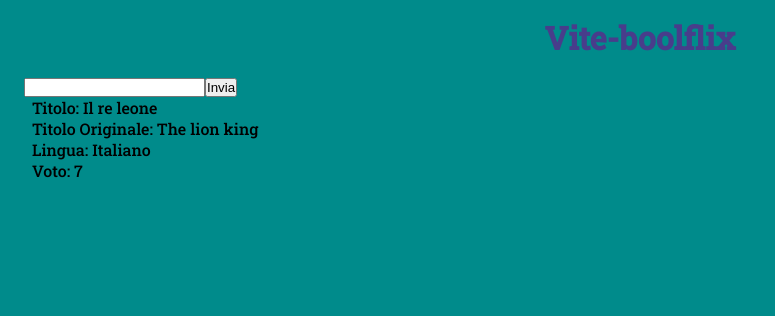
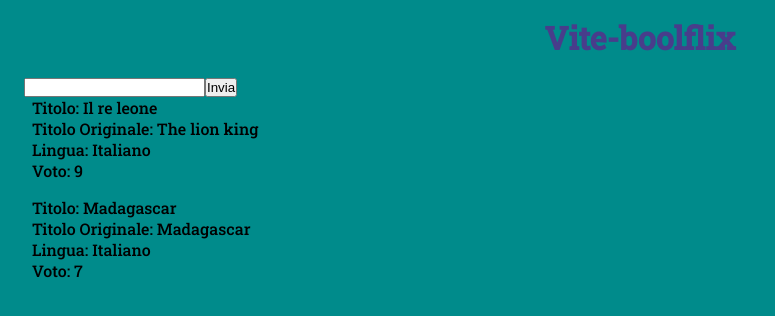
Before and after one commit to Luca-Rubino/vite-boolflix, a Vue app: page / in a window 1280 px wide. Shown: the top 316 px of the page, without its empty margins (0-775 px from the left). Built offline with nearby package versions, Linux system fonts and the light colour scheme.

Commit message:
Realizzare componente AppMain

```diff
--- a/src/App.vue
+++ b/src/App.vue
@@ -1,64 +1,14 @@
 <script setup>
 
 import AppHeader from './components/AppHeader.vue';
-
-</script>
-
-<script>
-
-export default {
-  // Properties returned from data() become reactive state
-  // and will be exposed on `this`.
-  data() {
-    return {
-      films: [
-        {
-          titolo: 'Il re leone',
-          titoloOriginale: 'The lion king',
-          lingua: 'Italiano',
-          voto: '7.5326871',
-        }
-      ],
-      index: 0,
-    }
-  },
-
-  // Methods are functions that mutate state and trigger updates.
-  // They can be bound as event handlers in templates.
-  methods: {
-
-  },
-
-  // Lifecycle hooks are called at different stages
-  // of a component's lifecycle.
-  // This function will be called when the component is mounted.
-  mounted() {
-    console.log(this.films.titolo)
-  }
-}
+import AppMain from './components/AppMain.vue';
 
 </script>
 
 <template>
 
   <AppHeader/>
-  <main>
-
-    <section>
-      <input type="text" name="searchbar" id="searchbar">
-      <button>Invia</button>
-    </section>
-
-    <div>
-      <ul v-if="films" >
-        <li>Titolo: {{ films[index].titolo }}</li>
-        <li>Titolo Originale: {{ films[index].titoloOriginale }}</li>
-        <li>Lingua: {{ films[index].lingua }}</li>
-        <li>Voto: {{ parseInt(Number(films[index].voto)) }}</li>
-      </ul>
-    </div>
-
-  </main>
+  <AppMain/>
 
 </template>
 
@@ -66,16 +16,4 @@ export default {
 @use './styles/general.scss';
 @use './styles/partials/mixin';
 @use './styles/partials/variants';
-
-section{
-  margin-left: 1.5rem;
-}
-
-ul{
-  margin-left: 2rem;
-
-  li{
-    list-style: none
-  }
-}
 </style>
--- /dev/null
+++ b/src/components/AppMain.vue
@@ -0,0 +1,79 @@
+<script>
+
+export default {
+  // Properties returned from data() become reactive state
+  // and will be exposed on `this`.
+  data() {
+    return {
+      films: [
+        {
+          titolo: 'Il re leone',
+          titoloOriginale: 'The lion king',
+          lingua: 'Italiano',
+          voto: '9.5326871',
+        },
+        {
+          titolo: 'Madagascar',
+          titoloOriginale: 'Madagascar',
+          lingua: 'Italiano',
+          voto: '7.824871',
+        },
+      ],
+      index: 0,
+    }
+  },
+
+  // Methods are functions that mutate state and trigger updates.
+  // They can be bound as event handlers in templates.
+  methods: {
+
+  },
+
+  // Lifecycle hooks are called at different stages
+  // of a component's lifecycle.
+  // This function will be called when the component is mounted.
+  mounted() {
+    console.log(this.films.titolo)
+  }
+}
+
+</script>
+
+<template>
+
+  <main>
+
+    <section>
+      <input type="text" name="searchbar" id="searchbar">
+      <button>Invia</button>
+    </section>
+
+    <div>
+      <ul v-for="(films, index) in films" :key="index" v-show="films">
+        <li>Titolo: {{ films.titolo }}</li>
+        <li>Titolo Originale: {{ films.titoloOriginale }}</li>
+        <li>Lingua: {{ films.lingua }}</li>
+        <li>Voto: {{ parseInt(Number(films.voto)) }}</li>
+      </ul>
+    </div>
+
+  </main>
+
+</template>
+
+<style lang="scss" scoped>
+
+section{
+  margin-left: 1.5rem;
+}
+
+ul{
+  margin-left: 2rem;
+  margin-bottom: 1rem;
+
+  li{
+    list-style: none
+  }
+}
+
+</style>
```
